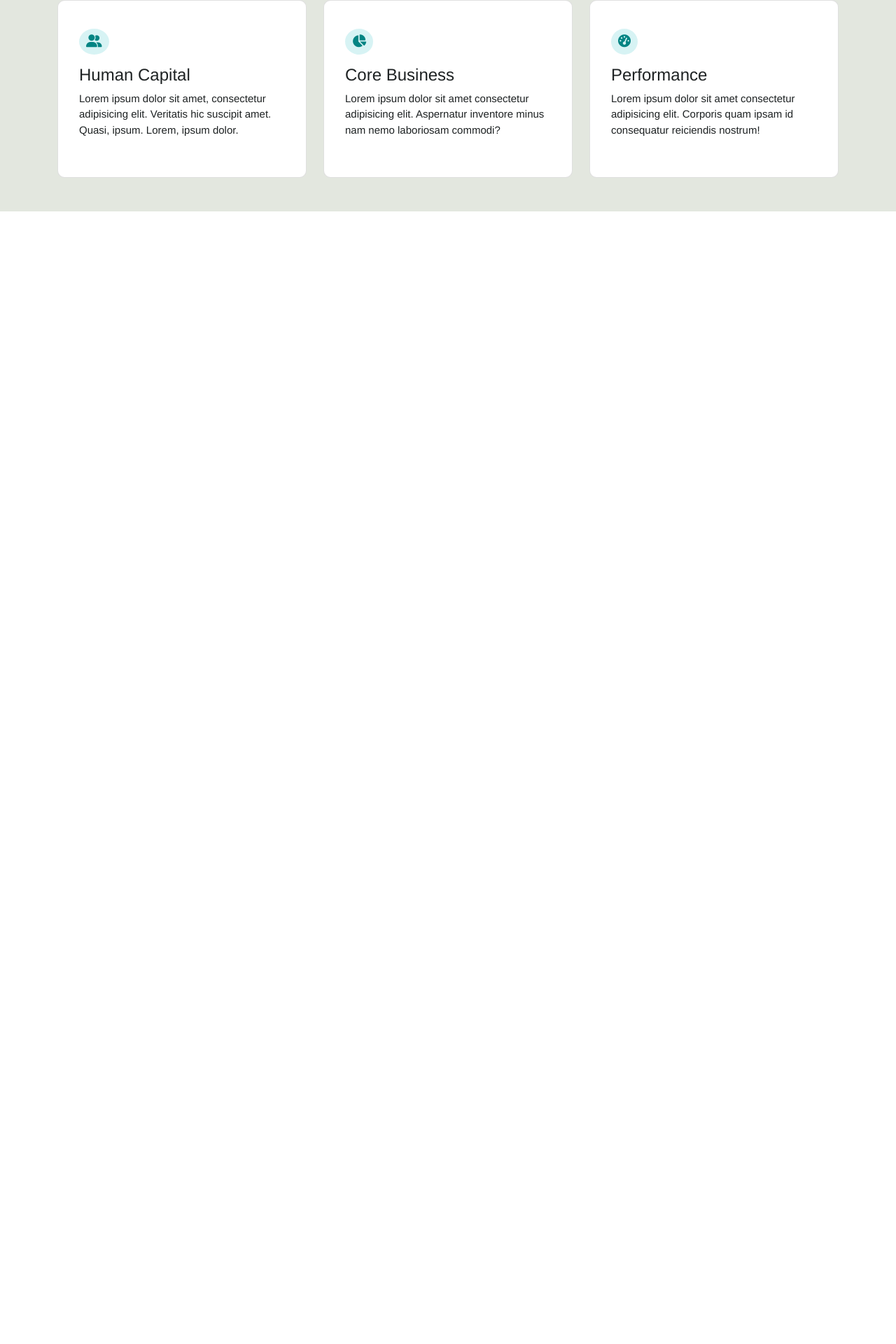
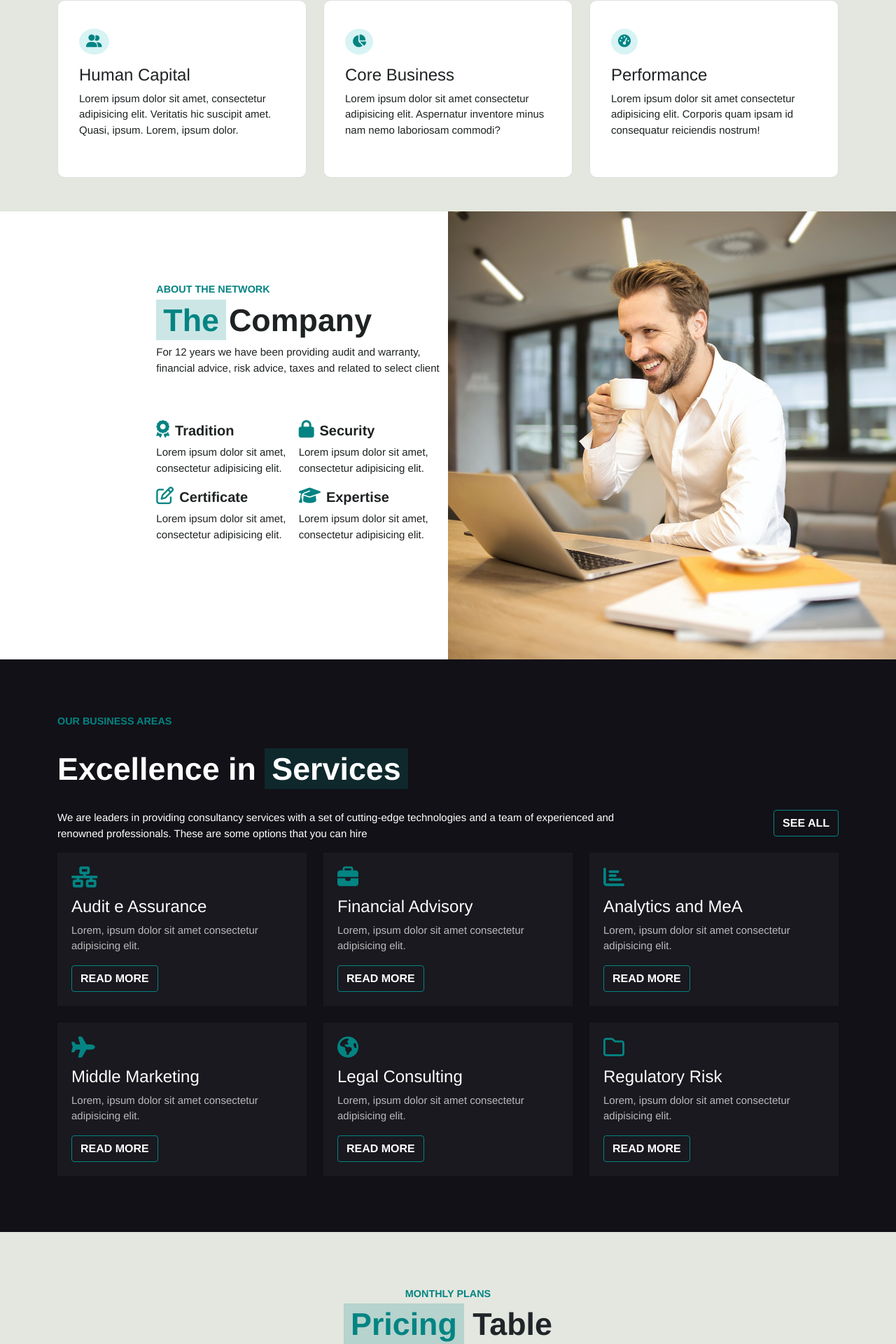
Before and after one commit to mattia099/proj-html-vuejs, a Vue app: page / in a window 1280 px wide. Shown: the part 848-2768 px from the top of the page at 70% size. Before the commit the page ends 1150 px from the top, so only its background shows below. Built offline with nearby package versions, Linux system fonts and the light colour scheme.

Commit message:
completate theCompany e businessArea section

```diff
--- a/package.json
+++ b/package.json
@@ -15,6 +15,7 @@
     "bootstrap": "^5.1.3",
     "core-js": "^3.8.3",
     "font-awesome": "^4.7.0",
+    "open-sans-fonts": "^1.6.2",
     "vue": "^2.6.14"
   },
   "devDependencies": {
--- a/src/App.vue
+++ b/src/App.vue
@@ -2,17 +2,26 @@
   <div id="app">
     <appHeader />
     <mainCharacteristic />
+    <theCompany />
+    <businessArea />
+    <pricingTable />
   </div>
 </template>
 
 <script>
 import appHeader from './components/appHeader.vue';
 import mainCharacteristic from './components/mainCharacteristic.vue';
+import theCompany from './components/theCompany.vue';
+import businessArea from './components/businessArea.vue';
+import pricingTable from './components/pricingTable.vue';
 export default {
   name: 'App',
   components: {
     appHeader,
-    mainCharacteristic
+    mainCharacteristic,
+    theCompany,
+    businessArea,
+    pricingTable,
   }
 }
 </script>
@@ -20,42 +29,29 @@ export default {
 <style lang="scss">
 @import "bootstrap/scss/bootstrap";
 @import '~@fortawesome/fontawesome-free/css/all.css';
+@import "./assets/scss/mixins.scss";
 #app {
   font-family: Avenir, Helvetica, Arial, sans-serif;
   font-size: 15px;
 }
+
 *{
   margin: 0;
   padding: 0;
   box-sizing: border-box;
 }
-
+img{
+  max-width: 100%;
+}
 ul{
   list-style-type: none;
   padding-left: 0;
   margin-bottom: 0;
 }
 
-.main-color{
-  color:white;
-  background-color: #038483;
-  text-transform: uppercase;
-  font-weight: 700;
-  &:hover{
-    background-color: #39c4c6;
-    color: white;
-  }
+
+figure{
+  margin: 0;
 }
 
-.second-color{
-  color:white;
-  background-color: transparent;
-  text-transform: uppercase;
-  font-weight: 700;
-  border: 1px solid #038483;
-  &:hover{
-    background-color: #038483;
-    color: white;
-  }
-}
 </style>
--- /dev/null
+++ b/src/assets/scss/mixins.scss
@@ -0,0 +1,81 @@
+//palette colori
+//color cube
+$blueLagoon : #038483; //coloro principale
+$pelorous : #39c4c6;
+$lightGrey : #a2adae;
+$grey : #4e4d51;
+
+
+//section color
+$greyNurse : #e3e7df; //characteristic section - pricing section
+$ebonyClay : #24333d; //smallBanner
+$woodSmoke : #121117; //businessArea section
+//font color
+$shark: #1e2223; //font-color
+
+
+// button da affiancare a classe "btn" bootstrap
+.main-color{
+  color:white;
+  background-color: $blueLagoon;
+  text-transform: uppercase;
+  font-weight: 700;
+  &:hover{
+    background-color: $pelorous;
+    color: white;
+  }
+}
+
+.second-color{
+  color: white;
+  background-color: transparent;
+  text-transform: uppercase;
+  font-weight: 700;
+  border: 1px solid $blueLagoon;
+  &:hover{
+    background-color: $pelorous;
+    color: white;
+  }
+}
+
+//font-style
+.big-title{
+  font-size: 4.0rem;
+  font-weight: 700;
+
+}
+
+.medium-title{
+  font-size: 2.8rem;
+  font-weight: 700;
+
+}
+
+.xsmall-title{
+  font-size: 0.9rem;
+  font-weight: 700;
+  color: $blueLagoon;
+}
+
+.sub-text{ //paragrafi
+  opacity: 0.7;
+}
+
+//
+.logo{
+  color:#39c4c6;
+  background: rgba($color: #038483, $alpha: 0.2);
+  padding-left: 20px;
+  padding-top: 10px;
+  padding-bottom: 10px;
+  padding-right: 5px;
+  border-top-left-radius: 50px;
+  border-bottom-left-radius: 50px;
+}
+
+.logo.second{
+  border-top-left-radius: 0 !important;
+  border-bottom-left-radius: 0 !important;
+  padding: 4px 10px;
+  color: white;
+}
--- /dev/null
+++ b/src/components/businessArea.vue
@@ -0,0 +1,102 @@
+<template>
+  <section>
+    <div class="container">
+      <div class="row g-4">
+        <div class="col-12"><h4 class="xsmall-title text-uppercase">Our Business Areas</h4></div>
+        <div class="col-12"><h2 class="medium-title">Excellence in <span class="logo second">Services</span></h2></div>
+        <div class="col-9"><p>We are leaders in providing consultancy services with a set of cutting-edge technologies and a team of experienced and renowned professionals. These are some options that you can hire</p></div>
+        <div class="col-3 text-end"><button class="btn second-color">See all</button></div>
+      </div>
+
+
+      <div class="row g-4">
+        <div class="col-12 col-md-6 col-lg-4">
+          <div class="card-item d-flex flex-column g-5">
+            <i class="fas fa-network-wired"></i>
+            <h4>Audit e Assurance</h4>
+            <p class="sub-text">Lorem, ipsum dolor sit amet consectetur adipisicing elit.</p>
+            <button class="btn second-color align-self-start">Read More</button>
+          </div>
+        </div>
+
+        <div class="col-12 col-md-6 col-lg-4">
+          <div class="card-item d-flex flex-column g-5">
+            <i class="fas fa-briefcase"></i>
+            <h4>Financial Advisory</h4>
+            <p class="sub-text">Lorem, ipsum dolor sit amet consectetur adipisicing elit.</p>
+            <button class="btn second-color align-self-start">Read More</button>
+          </div>
+        </div>
+
+        <div class="col-12 col-md-6 col-lg-4">
+          <div class="card-item d-flex flex-column g-5">
+            <i class="fas fa-chart-bar"></i>
+            <h4>Analytics and MeA</h4>
+            <p class="sub-text">Lorem, ipsum dolor sit amet consectetur adipisicing elit.</p>
+            <button class="btn second-color align-self-start">Read More</button>
+          </div>
+        </div>
+
+        <div class="col-12 col-md-6 col-lg-4">
+          <div class="card-item d-flex flex-column g-5">
+            <i class="fas fa-plane"></i>
+            <h4>Middle Marketing</h4>
+            <p class="sub-text">Lorem, ipsum dolor sit amet consectetur adipisicing elit.</p>
+            <button class="btn second-color align-self-start">Read More</button>
+          </div>
+        </div>
+
+        <div class="col-12 col-md-6 col-lg-4">
+          <div class="card-item d-flex flex-column g-5">
+            <i class="fas fa-globe-americas"></i>
+            <h4>Legal Consulting</h4>
+            <p class="sub-text">Lorem, ipsum dolor sit amet consectetur adipisicing elit.</p>
+            <button class="btn second-color align-self-start">Read More</button>
+          </div>
+        </div>
+
+        <div class="col-12 col-md-6 col-lg-4">
+          <div class="card-item d-flex flex-column g-5">
+            <i class="far fa-folder"></i>
+            <h4>Regulatory Risk</h4>
+            <p class="sub-text">Lorem, ipsum dolor sit amet consectetur adipisicing elit.</p>
+            <button class="btn second-color align-self-start">Read More</button>
+          </div>
+        </div>
+      </div>
+
+
+    </div>
+  </section>
+</template>
+
+<script>
+export default {
+
+}
+</script>
+
+<style lang="scss" scoped>
+@import '../assets/scss/mixins.scss';
+  section{
+    color: white;
+    background-color: $woodSmoke;
+    padding: 80px 0;
+    .card-item{
+      padding: 20px;
+      background-color: #19191F;
+      i{
+        font-size: 30px;
+        color: $blueLagoon;
+        margin-bottom: 0.8rem;
+      }
+
+    &:hover i{
+      color: white;
+    }
+    &:hover .sub-text{
+      opacity: 1.0;
+    }
+    }
+  }
+</style>
--- a/src/components/mainCharacteristic.vue
+++ b/src/components/mainCharacteristic.vue
@@ -49,6 +49,9 @@ export default {
     .card{
       padding: 40px 30px;
       border-radius: 10px;
+      &:hover{
+        transform: translateY(-10px);
+      }
       .icon-container{
         border-radius: 50%;
         background-color: rgba($color: #39c4c6, $alpha: 0.2);
--- /dev/null
+++ b/src/components/pricingTable.vue
@@ -0,0 +1,30 @@
+<template>
+  <section>
+    <div class="container">
+      <div class="row">
+        <div class="col-12"><h4 class="xsmall-title text-center text-uppercase">Monthly plans</h4></div>
+        <div class="col-12"><h2 class="medium-title text-center"><span class="logo second">Pricing</span> Table</h2></div>
+        <div class="col-md-6 offset-md-3"><p class="sub-text text-center">We can help you deliver and execute your future, wherever you compete, using the latest technologies, from strategy development to implementation.</p></div>
+        <div class="col-4"></div>
+
+      </div>
+    </div>
+  </section>
+</template>
+
+<script>
+export default {
+
+}
+</script>
+
+<style lang="scss" scoped>
+  @import '../assets/scss/mixins.scss';
+  section{
+    background-color: $greyNurse;
+    padding: 80px 0;
+    .logo.second{
+      color: $blueLagoon;
+    }
+  }
+</style>
--- a/src/components/smallBannerContacts.vue
+++ b/src/components/smallBannerContacts.vue
@@ -23,10 +23,12 @@ export default {
 }
 </script>
 
-<style scoperd lang="scss">
+<style scoped lang="scss">
+  @import "../assets/scss/mixins.scss";
   section{
+    display: none;
     height: 40px;
-    background-color: #24333d;
+    background-color: $ebonyClay;
     color: white;
   }
 </style>
--- /dev/null
+++ b/src/components/theCompany.vue
@@ -0,0 +1,89 @@
+<template>
+  <section>
+    <div class="row align-items-center">
+
+      <div class="col-12 col-md-6">
+        <div class="row">
+          <div class="col-lg-8 offset-lg-4">
+            <div class="description">
+              <h5 class="xsmall-title text-uppercase">About the network</h5>
+              <h2 class="medium-title"><span class="logo second">The</span>Company</h2>
+              <p>For 12 years we have been providing audit and warranty, financial advice, risk advice, taxes and related to select client</p>
+
+              <div class="row py-5">
+                <div class="col-6">
+                  <i class="fas fa-award"></i>
+                  <h5 class="icon-title">Tradition</h5>
+                  <p>Lorem ipsum dolor sit amet, consectetur adipisicing elit.</p>
+                </div>
+                <div class="col-6">
+                  <i class="fas fa-lock"></i>
+                  <h5 class="icon-title">Security</h5>
+                  <p>Lorem ipsum dolor sit amet, consectetur adipisicing elit.</p>
+                </div>
+                <div class="col-6">
+                  <i class="far fa-edit"></i>
+                  <h5 class="icon-title">Certificate</h5>
+                  <p>Lorem ipsum dolor sit amet, consectetur adipisicing elit.</p>
+                </div>
+                <div class="col-6">
+                  <i class="fas fa-graduation-cap"></i>
+                  <h5 class="icon-title">Expertise</h5>
+                  <p>Lorem ipsum dolor sit amet, consectetur adipisicing elit.</p>
+                </div>
+              </div>
+            </div>
+          </div>
+        </div>
+      </div>
+
+      <div class="col-12 col-md-6">
+        <figure class="back">
+        </figure>
+      </div>
+
+    </div>
+
+  </section>
+</template>
+
+<script>
+export default {
+
+}
+</script>
+
+<style lang="scss" scoped>
+  @import "../assets/scss/mixins.scss";
+  section{
+    color: $shark;
+    .row{
+    --bs-gutter-x: 0;
+    }
+  }
+
+  .back{
+    background-image: url('../assets/images/about-3.jpg');
+    background-size: cover;
+    min-width: 300px;
+    aspect-ratio: 1/1;
+  }
+  .description{
+      padding: 20px 10px;
+      .logo.second{
+      color: $blueLagoon;
+      margin-right: 4px;
+    }
+
+    .icon-title{
+      display: inline-block;
+      font-weight: 700;
+      color: $shark;
+    }
+    i{
+      font-size: 25px;
+      color: $blueLagoon;
+      padding-right: 8px;
+    }
+  }
+</style>
```
Also changed, not shown: src/components/appHeader.vue (+4 -18 lines), 1 other file (tests, documents, lock files or other folders).
